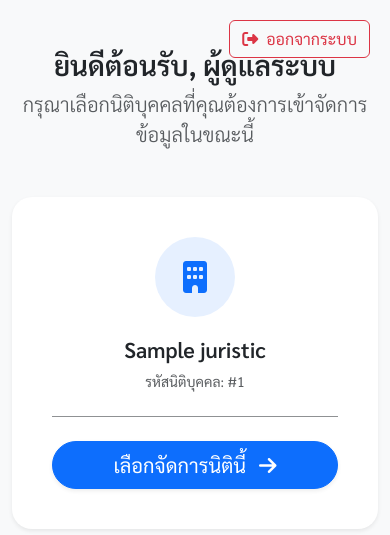
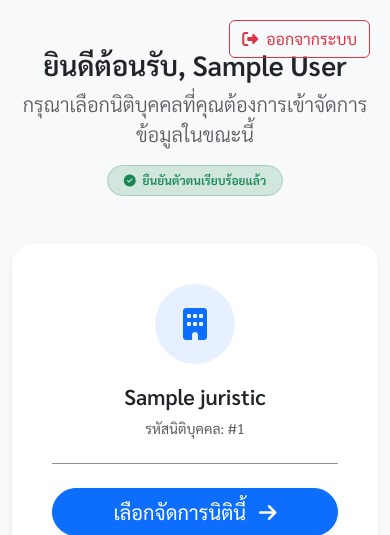
Before and after one commit to condobendcemb/juristicperson, a Flask app: page /select-juristic in a window 390 px wide. Shown: the top 535 px of the page. Run offline with Flask 3, Linux system fonts and the light colour scheme; the visitor is signed in with stand-in values (Sample User, id 1); tables that the repository leaves empty hold one stand-in row (values such as "Sample post"); some libraries are stand-ins or nearby versions.

Commit message:
Implement KYC identity verification system: Users must verify ID card and phone number before creating new projects

```diff
--- a/models.py
+++ b/models.py
@@ -66,6 +66,11 @@ class Customer(db.Model):
     idcard = db.Column(db.String(50), nullable=True)
     national = db.Column(db.String(50), nullable=True)
     active = db.Column(db.Boolean, default=True)
+
+    # Identity Verification (KYC)
+    is_verified = db.Column(db.Boolean, default=False)
+    verify_status = db.Column(db.String(20), default='unverified') # unverified, pending, verified
+    verify_at = db.Column(db.DateTime, nullable=True)
 
     create_by = db.Column(db.String(50), nullable=True)
     create_date = db.Column(db.DateTime, default=datetime.utcnow)
--- a/routes/juristic.py
+++ b/routes/juristic.py
@@ -18,7 +18,7 @@ def select_juristic():
     if not juristics and user.juristic_id:
         juristics = [Juristic.query.get(user.juristic_id)]
 
-    return render_template('select_juristic.html', juristics=juristics)
+    return render_template('select_juristic.html', juristics=juristics, user=user)
 
 @juristic_bp.route('/choose-project/<int:j_id>')
 def choose_project(j_id):
--- a/templates/select_juristic.html
+++ b/templates/select_juristic.html
@@ -38,8 +38,20 @@
 
     <div class="container py-5">
         <div class="text-center mb-5">
-            <h1 class="fw-bold text-dark">ยินดีต้อนรับ, ผู้ดูแลระบบ</h1>
+            <h1 class="fw-bold text-dark">ยินดีต้อนรับ, {{ user.name }}</h1>
             <p class="text-muted lead">กรุณาเลือกนิติบุคคลที่คุณต้องการเข้าจัดการข้อมูลในขณะนี้</p>
+
+            {% if not user.is_verified %}
+            <div class="alert alert-warning border-0 shadow-sm rounded-4 d-inline-block px-4 py-3 mt-2">
+                <i class="fas fa-exclamation-shield me-2"></i>
+                บัญชีของคุณยังไม่ได้ยืนยันตัวตน <strong>กรุณายืนยันตัวตนก่อนสร้างโครงการใหม่</strong>
+                <button class="btn btn-warning btn-sm ms-3 rounded-pill px-3" data-bs-toggle="modal" data-bs-target="#verifyIdentityModal">เริ่มยืนยันตัวตน</button>
+            </div>
+            {% else %}
+            <div class="badge bg-success-subtle text-success border border-success-subtle rounded-pill px-3 py-2">
+                <i class="fas fa-check-circle me-1"></i> ยืนยันตัวตนเรียบร้อยแล้ว
+            </div>
+            {% endif %}
         </div>
 
         <div class="row g-4 justify-content-center">
@@ -62,14 +74,15 @@
             {% endfor %}
 
             <div class="col-md-6 col-lg-4">
-                <div class="card h-100 shadow-sm juristic-card p-4 text-center border-dashed border-2 border-primary"
-                    data-bs-toggle="modal" data-bs-target="#createJuristicModal" style="border-style: dashed; background: rgba(13, 110, 253, 0.05);">
+                <div class="card h-100 shadow-sm juristic-card p-4 text-center border-dashed border-2 {% if user.is_verified %}border-primary{% else %}border-secondary opacity-75{% endif %}"
+                    data-bs-toggle="modal" data-bs-target="{% if user.is_verified %}#createJuristicModal{% else %}#verifyIdentityModal{% endif %}"
+                    style="border-style: dashed; background: rgba(13, 110, 253, 0.05);">
                     <div class="card-body d-flex flex-column align-items-center justify-content-center">
                         <div class="icon-box bg-white shadow-sm">
-                            <i class="fas fa-plus fa-2x"></i>
+                            <i class="fas fa-{% if user.is_verified %}plus{% else %}shield-alt{% endif %} fa-2x"></i>
                         </div>
-                        <h4 class="fw-bold mb-2">เพิ่มโครงการใหม่</h4>
-                        <p class="text-muted small mb-0">เปิดโควตาบริหารจัดการนิติบุคคลเพิ่มเติม</p>
+                        <h4 class="fw-bold mb-2">{% if user.is_verified %}เพิ่มโครงการใหม่{% else %}ยืนยันตัวตนเพื่อสร้าง{% endif %}</h4>
+                        <p class="text-muted small mb-0">{% if user.is_verified %}เปิดโควตาบริหารจัดการนิติบุคคลเพิ่มเติม{% else %}ต้องยืนยันตัวตนบัตรประชาชนก่อนสร้างโครงการ{% endif %}</p>
                     </div>
                 </div>
             </div>
@@ -107,6 +120,37 @@
         </div>
     </div>
 
+    <!-- Modal: ยืนยันตัวตน (KYC) -->
+    <div class="modal fade" id="verifyIdentityModal" tabindex="-1" aria-hidden="true">
+        <div class="modal-dialog modal-dialog-centered">
+            <div class="modal-content border-0 shadow-lg" style="border-radius: 20px;">
+                <div class="modal-header border-0 pb-0">
+                    <h5 class="modal-title fw-bold">ยืนยันตัวตนผู้จัดการ (KYC)</h5>
+                    <button type="button" class="btn-close" data-bs-dismiss="modal" aria-label="Close"></button>
+                </div>
+                <div class="modal-body p-4">
+                    <p class="text-muted small mb-4">เพื่อความปลอดภัยสูงสุดและป้องกันบัญชีปลอม กรุณายืนยันข้อมูลจริงของท่าน</p>
+                    <form id="verify-identity-form" onsubmit="return handleVerifyIdentity(event, this)">
+                        <div class="mb-3">
+                            <label class="form-label small fw-bold">เลขบัตรประชาชน 13 หลัก</label>
+                            <input type="text" name="id_card" class="form-control" placeholder="x-xxxx-xxxxx-xx-x" maxlength="13" required>
+                        </div>
+                        <div class="mb-4">
+                            <label class="form-label small fw-bold">เบอร์โทรศัพท์มือถือ</label>
+                            <input type="tel" name="phone" class="form-control" placeholder="08x-xxx-xxxx" maxlength="10" required>
+                        </div>
+                        <div class="bg-light p-3 rounded-3 mb-4 small text-muted">
+                            <i class="fas fa-info-circle me-1"></i> ข้อมูลนี้จะถูกเก็บเป็นความลับและใช้เพื่อระบุตัวตนทางกฎหมายเท่านั้น
+                        </div>
+                        <button type="submit" class="btn btn-dark btn-lg w-100 rounded-pill shadow-sm">
+                            ส่งข้อมูลยืนยันตัวตน
+                        </button>
+                    </form>
+                </div>
+            </div>
+        </div>
+    </div>
+
     <script src="https://cdn.jsdelivr.net/npm/bootstrap@5.3.0/dist/js/bootstrap.bundle.min.js"></script>
     <script src="https://cdn.jsdelivr.net/npm/sweetalert2@11"></script>
     <script>
@@ -123,6 +167,32 @@
             }
             return originalFetch(resource, config);
         };
+
+        async function handleVerifyIdentity(event, form) {
+            event.preventDefault();
+            const btn = form.querySelector('button[type="submit"]');
+            const originalText = btn.innerHTML;
+            btn.disabled = true;
+            btn.innerHTML = '<i class="fas fa-spinner fa-spin me-2"></i> กำลังตรวจสอบ...';
+
+            try {
+                const response = await fetch('/verify-identity', {
+                    method: 'POST',
+                    body: new FormData(form)
+                });
+                const result = await response.json();
+                if (result.success) {
+                    Swal.fire({ icon: 'success', title: 'สำเร็จ', text: result.message }).then(() => window.location.reload());
+                } else {
+                    Swal.fire({ icon: 'error', title: 'ผิดพลาด', text: result.message });
+                    btn.disabled = false; btn.innerHTML = originalText;
+                }
+            } catch (err) {
+                Swal.fire({ icon: 'error', title: 'Error', text: 'เชื่อมต่อขัดข้อง' });
+                btn.disabled = false; btn.innerHTML = originalText;
+            }
+            return false;
+        }
 
         async function handleCreateJuristic(event, form) {
             event.preventDefault();
```
Also changed, not shown: routes/auth.py (+33 -0 lines).
